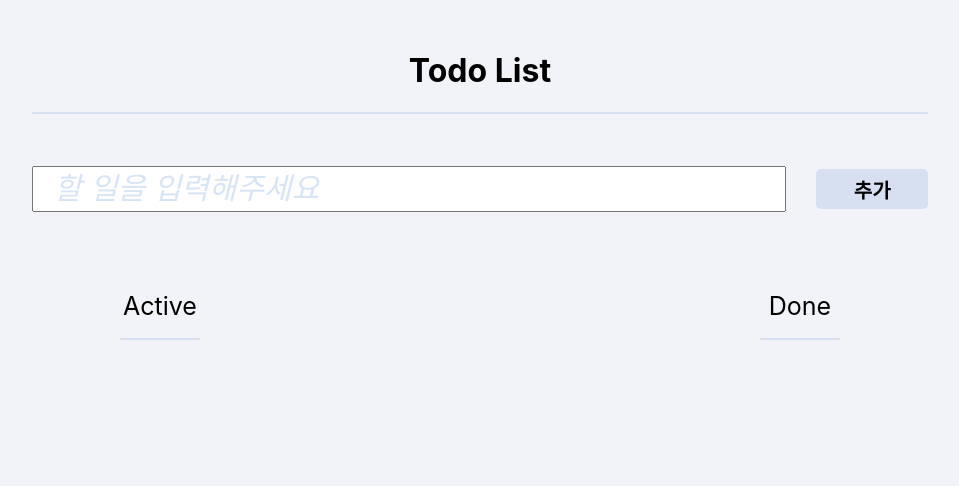
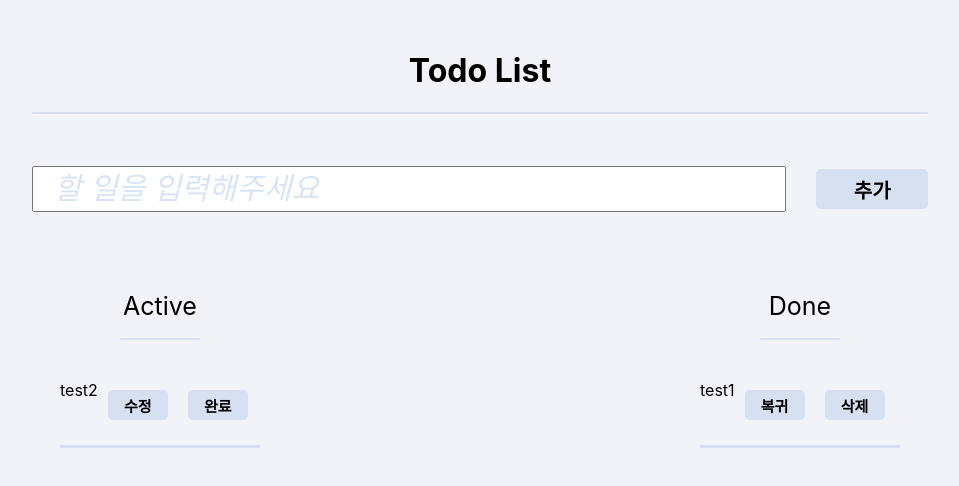
Before and after one commit to aowiql/react-todo, a React (Create React App) app in the folder client/: page / in a window 1280 px wide. Shown: the top 486 px of the page, without its empty margins (160-1119 px from the left). Built offline with nearby package versions, Linux system fonts and the light colour scheme.

Commit message:
더미데이터, 컴포넌트 정리

```diff
--- a/client/src/component/Active.tsx
+++ b/client/src/component/Active.tsx
@@ -1,18 +1,23 @@
-import './component.css'
-import { useStore } from '../store/store'
+import "./component.css";
+import { useStore } from "../store/store";
+import TodoTask from "./TodoTask";
 
 const Active = () => {
   const { todos } = useStore();
 
   return (
-    <div className='activetitle'>
+    <div className="activetitle">
       <h1>Active</h1>
-      <div className='activeline'></div>
-      {todos.map((todo) => (
-        <div key={todo.id}>{todo.task}</div>
-      ))}
+      <div className="activeline"></div>
+      {todos.map((todo) =>
+        todo.done ? (
+          <TodoTask key={todo.id} task={todo.task} done={todo.done} />
+        ) : (
+          <></>
+        )
+      )}
     </div>
-  )
-}
+  );
+};
 
-export default Active
+export default Active;
--- a/client/src/component/Done.tsx
+++ b/client/src/component/Done.tsx
@@ -1,12 +1,23 @@
-import './component.css'
+import { useStore } from "../store/store";
+import TodoTask from "./TodoTask";
+import "./component.css";
 
 const Done = () => {
+  const { todos } = useStore();
+
   return (
-    <div className='activetitle'>
+    <div className="activetitle">
       <h1>Done</h1>
-      <div className='activeline'></div>
+      <div className="activeline"></div>
+      {todos.map((todo) =>
+        todo.done ? (
+          <></>
+        ) : (
+          <TodoTask key={todo.id} done={todo.done} task={todo.task} />
+        )
+      )}
     </div>
-  )
-}
+  );
+};
 
-export default Done
+export default Done;
--- /dev/null
+++ b/client/src/component/TodoTask.tsx
@@ -0,0 +1,30 @@
+import "./component.css";
+
+interface TodoTaskProp {
+  key: number;
+  task: string;
+  done: boolean;
+}
+
+const TodoTask = ({ key, task, done }: TodoTaskProp) => {
+  return (
+    <>
+      {done ? (
+        <div className="todoTask">
+          <span>{task}</span>
+          <button>수정</button>
+          <button>완료</button>
+        </div>
+      ) : (
+        <div className="todoTask">
+          <span>{task}</span>
+          <button>복귀</button>
+          <button>삭제</button>
+        </div>
+      )}
+      <div className="todoTaskLine"></div>
+    </>
+  );
+};
+
+export default TodoTask;
--- a/client/src/component/component.css
+++ b/client/src/component/component.css
@@ -66,4 +66,30 @@
   height: 0.3vh;
   border-radius: 5px;
   background-color: #d6e0f0;
+  margin-bottom: 40px;
 }
+
+.todoTask {
+  display: flex;
+  flex-direction: row;
+  width: 200px;
+  height: 65px;
+}
+
+.todoTask > button {
+  width: 30%;
+  height: 30px;
+  border: none;
+  background: #d6e0f0;
+  font-size: 15px;
+  font-weight: bold;
+  border-radius: 5px;
+  margin: 10px;
+}
+
+.todoTaskLine {
+  width: 250%;
+  height: 0.3vh;
+  background-color: #d6e0f0;
+  margin-bottom: 20px;
+}
--- a/client/src/store/store.ts
+++ b/client/src/store/store.ts
@@ -15,7 +15,7 @@ interface TodoStore {
 let idCount = 0;
 
 export const useStore = create<TodoStore>((set) => ({
-  todos: [],
+  todos: [{ id: 0, task: 'test1', done: false }, { id: 1, task: 'test2', done: true }],
   addTodo: (task) => set((state) => ({ todos: [...state.todos, { id: idCount++, task, done: false }] })),
   doneTodo: (id) =>
     set((state) => ({
```
